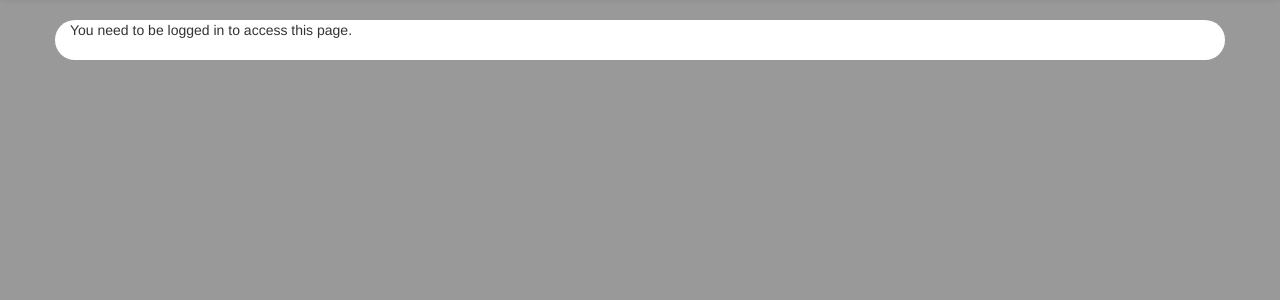
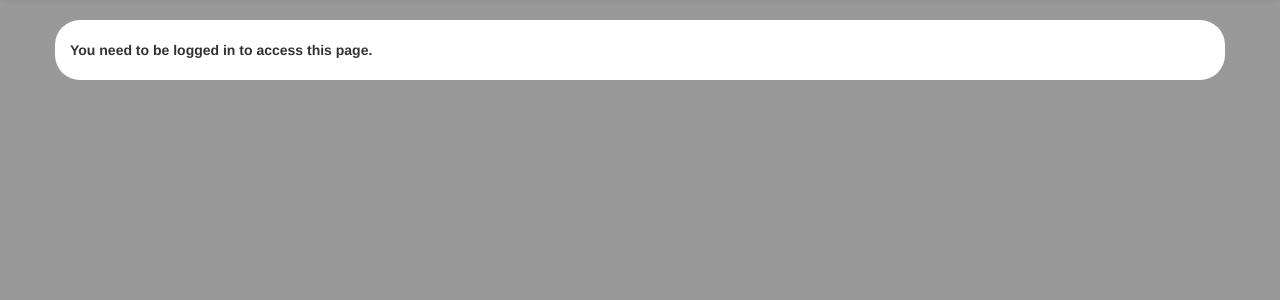
Before and after one commit to pacud/miniblog, a Python web app: template templates/not_logged_in.html in a window 1280 px wide. Shown: the part 52-352 px from the top of the page. Run offline with Jinja, Linux system fonts and the light colour scheme; the template is opened without the code that fills it, so the values that code supplies are empty; some libraries are stand-ins or nearby versions.

Commit message:
refs #18: added skin to "not logged in" page

```diff
--- a/static/css/miniblog.css
+++ b/static/css/miniblog.css
@@ -10,5 +10,9 @@ body {
 }
 
 .top-away {
-    padding-top: 10px;
+    padding-top: 20px;
 }
+
+.bold {
+    font-weight: bold;
+}
--- a/templates/not_logged_in.html
+++ b/templates/not_logged_in.html
@@ -1,6 +1,6 @@
 {% extends "main.html" %}
 {% block content %}
 
-    <p>You need to be logged in to access this page.</p>
+    <p class="top-away bold">You need to be logged in to access this page.</p>
 
 {% endblock %}
```
